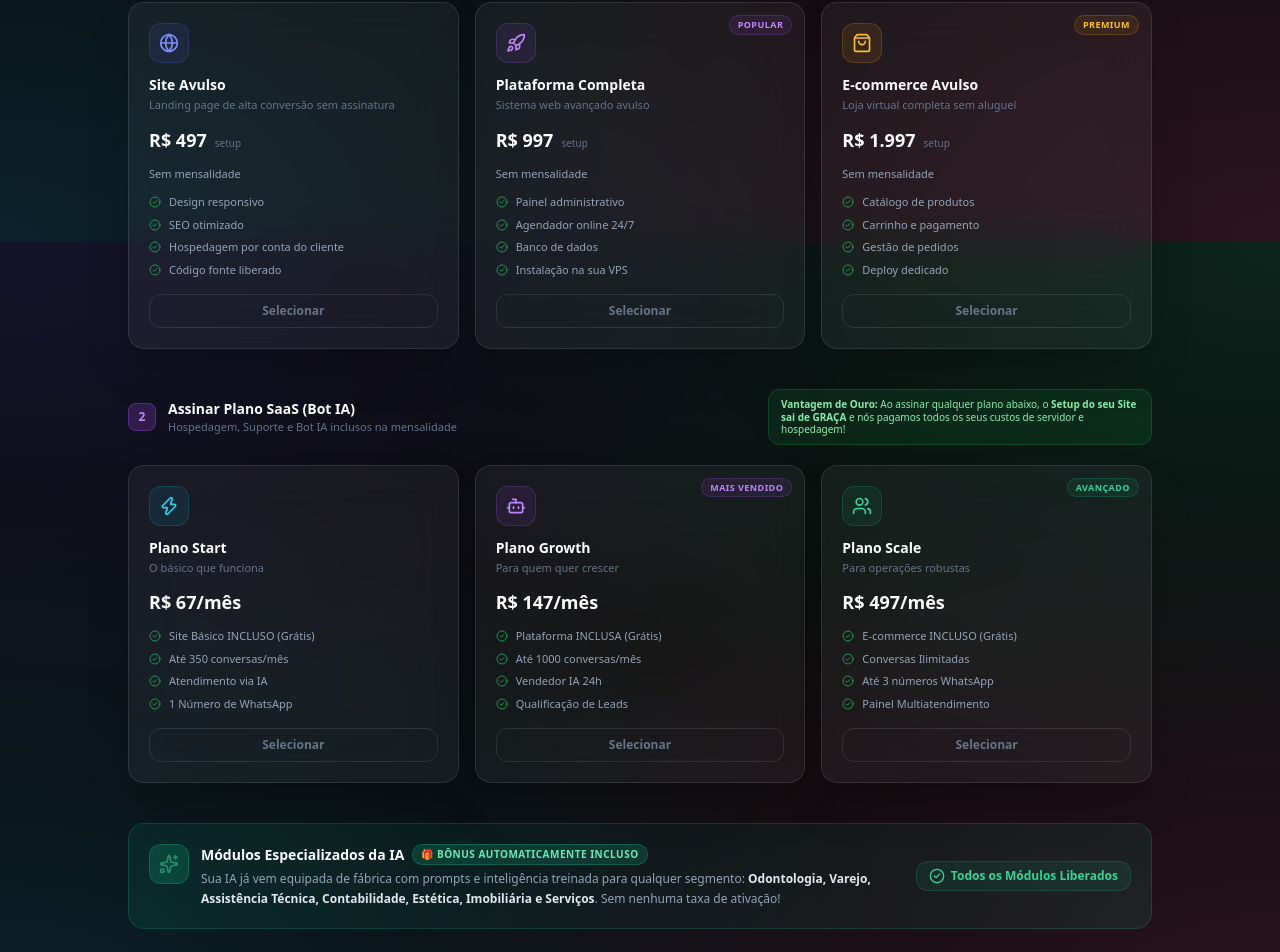
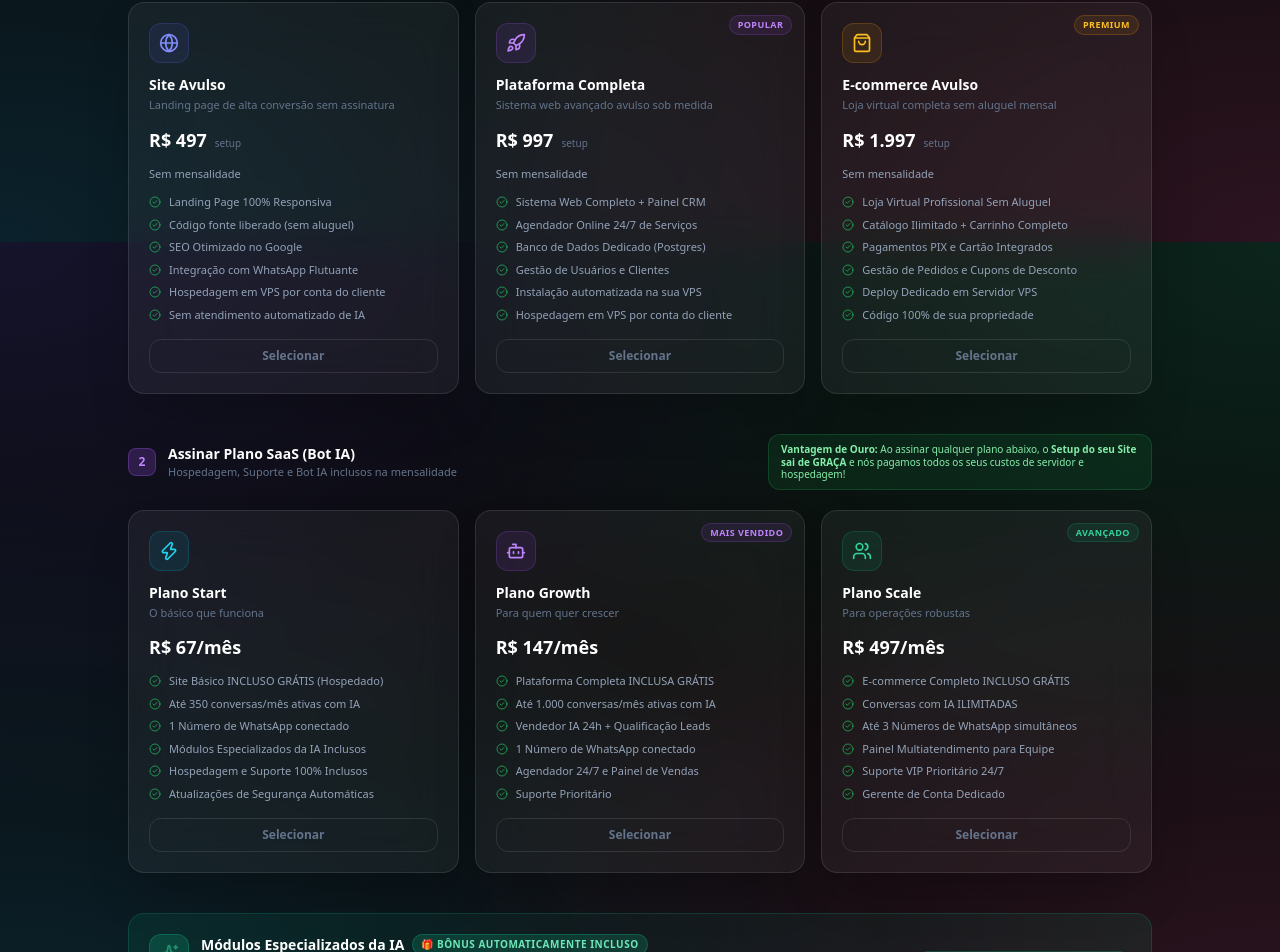
Before and after one commit to Ruanggd123/VendaSaas, a Next.js app in the folder saas-docker/nextjs/: page / in a window 1280 px wide. Shown: the part 2158-3110 px from the top of the page. Built offline with nearby package versions, Linux system fonts and the light colour scheme.

Commit message:
docs(pricing): define detailed limits and resource features for standalone products and SaaS bot plans

```diff
--- a/saas-docker/nextjs/src/app/page.tsx
+++ b/saas-docker/nextjs/src/app/page.tsx
@@ -488,7 +488,14 @@ export default function LandingPage() {
                     desc: "Landing page de alta conversão sem assinatura",
                     setup: "R$ 497",
                     monthly: "Sem mensalidade",
-                    features: ["Design responsivo", "SEO otimizado", "Hospedagem por conta do cliente", "Código fonte liberado"],
+                    features: [
+                      "Landing Page 100% Responsiva",
+                      "Código fonte liberado (sem aluguel)",
+                      "SEO Otimizado no Google",
+                      "Integração com WhatsApp Flutuante",
+                      "Hospedagem em VPS por conta do cliente",
+                      "Sem atendimento automatizado de IA",
+                    ],
                     color: "indigo",
                     tag: null,
                   },
@@ -496,10 +503,17 @@ export default function LandingPage() {
                     id: "site_pro",
                     icon: Rocket,
                     name: "Plataforma Completa",
-                    desc: "Sistema web avançado avulso",
+                    desc: "Sistema web avançado avulso sob medida",
                     setup: "R$ 997",
                     monthly: "Sem mensalidade",
-                    features: ["Painel administrativo", "Agendador online 24/7", "Banco de dados", "Instalação na sua VPS"],
+                    features: [
+                      "Sistema Web Completo + Painel CRM",
+                      "Agendador Online 24/7 de Serviços",
+                      "Banco de Dados Dedicado (Postgres)",
+                      "Gestão de Usuários e Clientes",
+                      "Instalação automatizada na sua VPS",
+                      "Hospedagem em VPS por conta do cliente",
+                    ],
                     color: "purple",
                     tag: "Popular",
                   },
@@ -507,10 +521,17 @@ export default function LandingPage() {
                     id: "site_ent",
                     icon: ShoppingBag,
                     name: "E-commerce Avulso",
-                    desc: "Loja virtual completa sem aluguel",
+                    desc: "Loja virtual completa sem aluguel mensal",
                     setup: "R$ 1.997",
                     monthly: "Sem mensalidade",
-                    features: ["Catálogo de produtos", "Carrinho e pagamento", "Gestão de pedidos", "Deploy dedicado"],
+                    features: [
+                      "Loja Virtual Profissional Sem Aluguel",
+                      "Catálogo Ilimitado + Carrinho Completo",
+                      "Pagamentos PIX e Cartão Integrados",
+                      "Gestão de Pedidos e Cupons de Desconto",
+                      "Deploy Dedicado em Servidor VPS",
+                      "Código 100% de sua propriedade",
+                    ],
                     color: "amber",
                     tag: "Premium",
                   },
@@ -586,7 +607,14 @@ export default function LandingPage() {
                     name: "Plano Start",
                     desc: "O básico que funciona",
                     price: "R$ 67/mês",
-                    features: ["Site Básico INCLUSO (Grátis)", "Até 350 conversas/mês", "Atendimento via IA", "1 Número de WhatsApp"],
+                    features: [
+                      "Site Básico INCLUSO GRÁTIS (Hospedado)",
+                      "Até 350 conversas/mês ativas com IA",
+                      "1 Número de WhatsApp conectado",
+                      "Módulos Especializados da IA Inclusos",
+                      "Hospedagem e Suporte 100% Inclusos",
+                      "Atualizações de Segurança Automáticas",
+                    ],
                     color: "cyan",
                     tag: null,
                   },
@@ -596,7 +624,14 @@ export default function LandingPage() {
                     name: "Plano Growth",
                     desc: "Para quem quer crescer",
                     price: "R$ 147/mês",
-                    features: ["Plataforma INCLUSA (Grátis)", "Até 1000 conversas/mês", "Vendedor IA 24h", "Qualificação de Leads"],
+                    features: [
+                      "Plataforma Completa INCLUSA GRÁTIS",
+                      "Até 1.000 conversas/mês ativas com IA",
+                      "Vendedor IA 24h + Qualificação Leads",
+                      "1 Número de WhatsApp conectado",
+                      "Agendador 24/7 e Painel de Vendas",
+                      "Suporte Prioritário",
+                    ],
                     color: "purple",
                     tag: "Mais Vendido",
                   },
@@ -606,7 +641,14 @@ export default function LandingPage() {
                     name: "Plano Scale",
                     desc: "Para operações robustas",
                     price: "R$ 497/mês",
-                    features: ["E-commerce INCLUSO (Grátis)", "Conversas Ilimitadas", "Até 3 números WhatsApp", "Painel Multiatendimento"],
+                    features: [
+                      "E-commerce Completo INCLUSO GRÁTIS",
+                      "Conversas com IA ILIMITADAS",
+                      "Até 3 Números de WhatsApp simultâneos",
+                      "Painel Multiatendimento para Equipe",
+                      "Suporte VIP Prioritário 24/7",
+                      "Gerente de Conta Dedicado",
+                    ],
                     color: "emerald",
                     tag: "Avançado",
                   },
```
